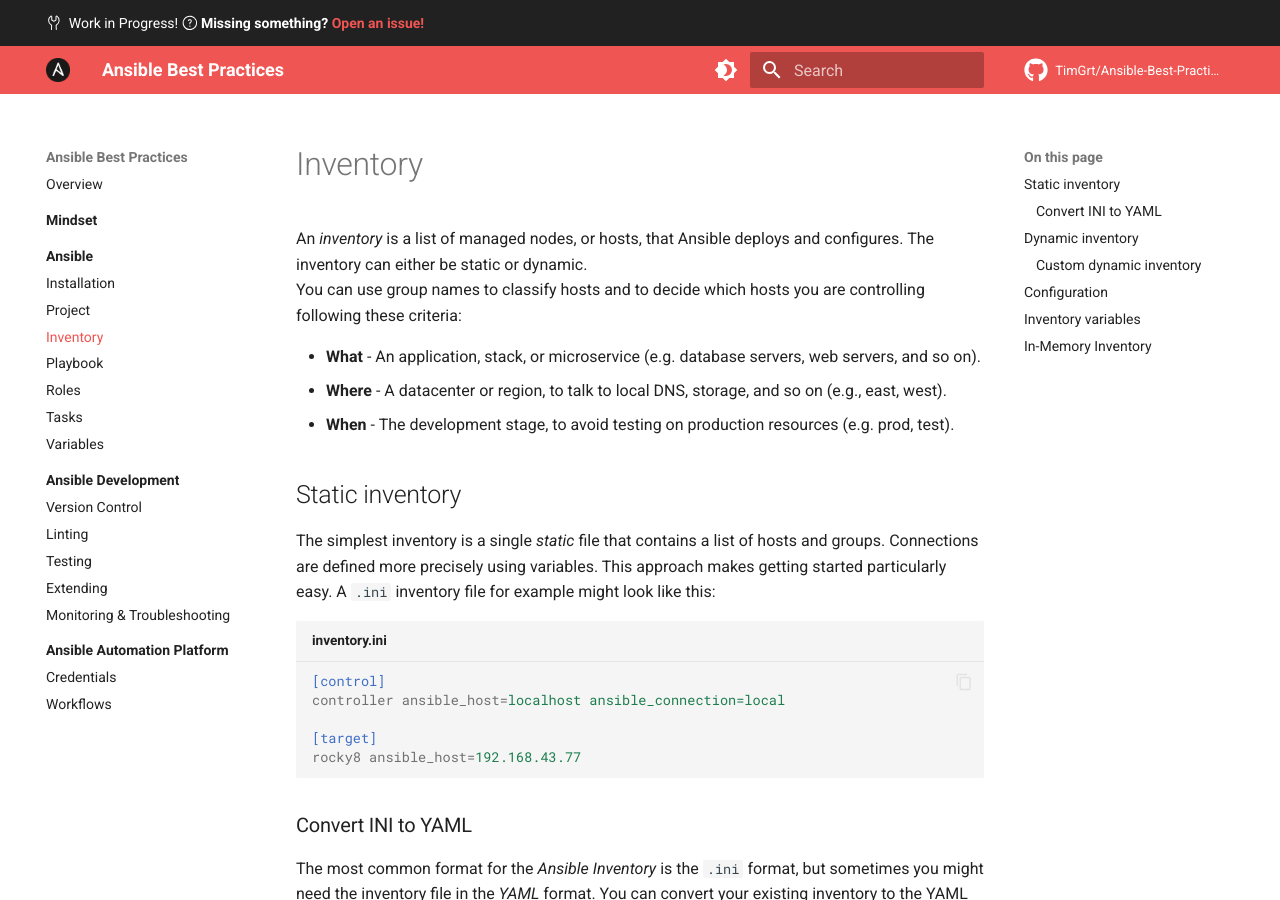
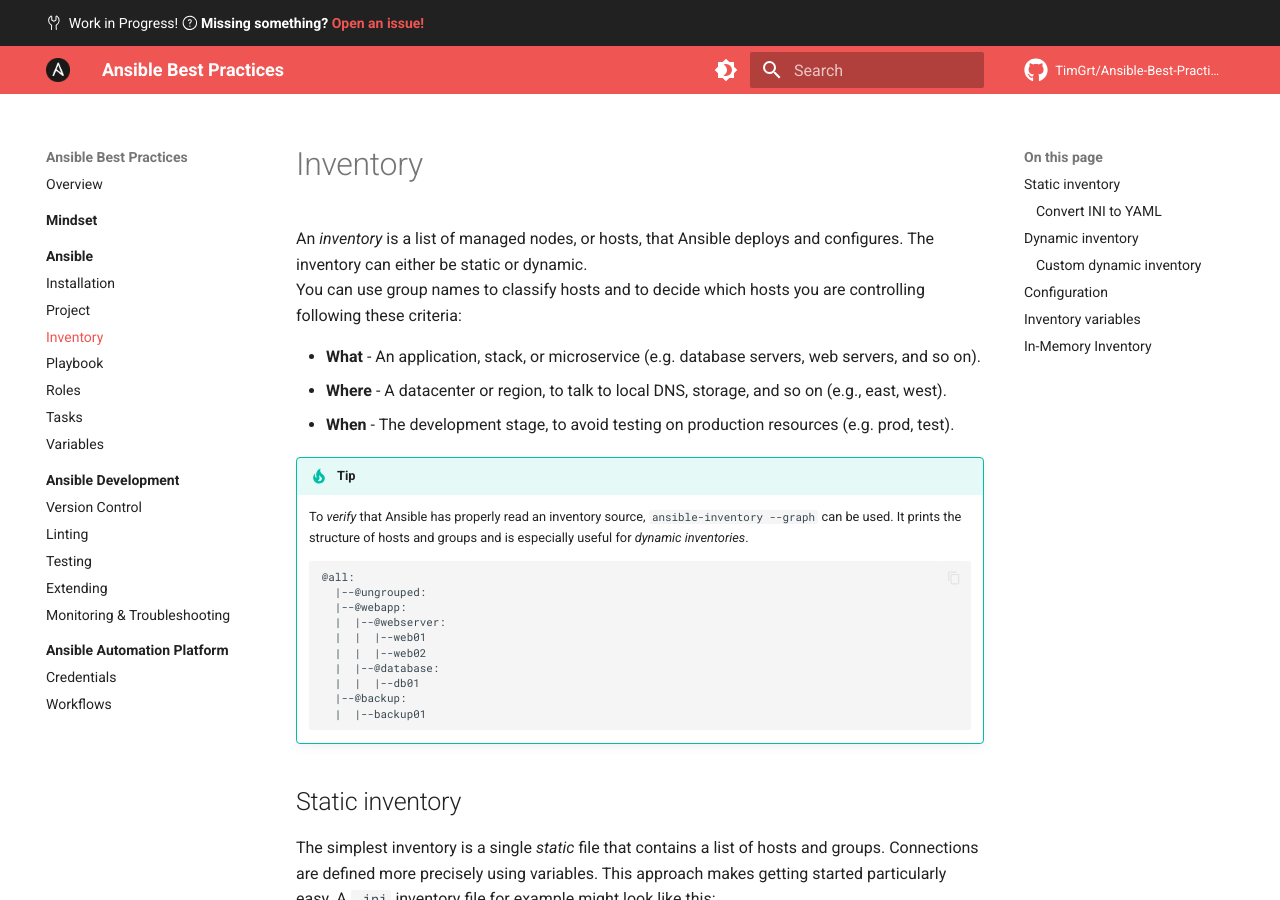
Before and after one commit to TimGrt/Ansible-Best-Practices, an MkDocs documentation site: the page built from docs/ansible/inventory.md, in a window 1280 px wide and 900 px high. Built offline with MkDocs 1.6.1 and Material for MkDocs 9.7.7, drawn with Linux system fonts in a browser that asks for light colours; plug-ins that fetch from the network failed and are left out; comment, search, counter and statistics services are not loaded.

Commit message:
Add ansible-inventory --graph example

````diff
--- a/docs/ansible/inventory.md
+++ b/docs/ansible/inventory.md
@@ -6,6 +6,21 @@
 * **What** - An application, stack, or microservice (e.g. database servers, web servers, and so on).
 * **Where** - A datacenter or region, to talk to local DNS, storage, and so on (e.g., east, west).
 * **When** - The development stage, to avoid testing on production resources (e.g. prod, test).
+
+!!! tip
+    To *verify* that Ansible has properly read an inventory source, `ansible-inventory --graph` can be used. It prints the structure of hosts and groups and is especially useful for *dynamic inventories*.
+    ```
+    @all:
+      |--@ungrouped:
+      |--@webapp:
+      |  |--@webserver:
+      |  |  |--web01
+      |  |  |--web02
+      |  |--@database:
+      |  |  |--db01
+      |--@backup:
+      |  |--backup01
+    ```
 
 ## Static inventory
 
````
